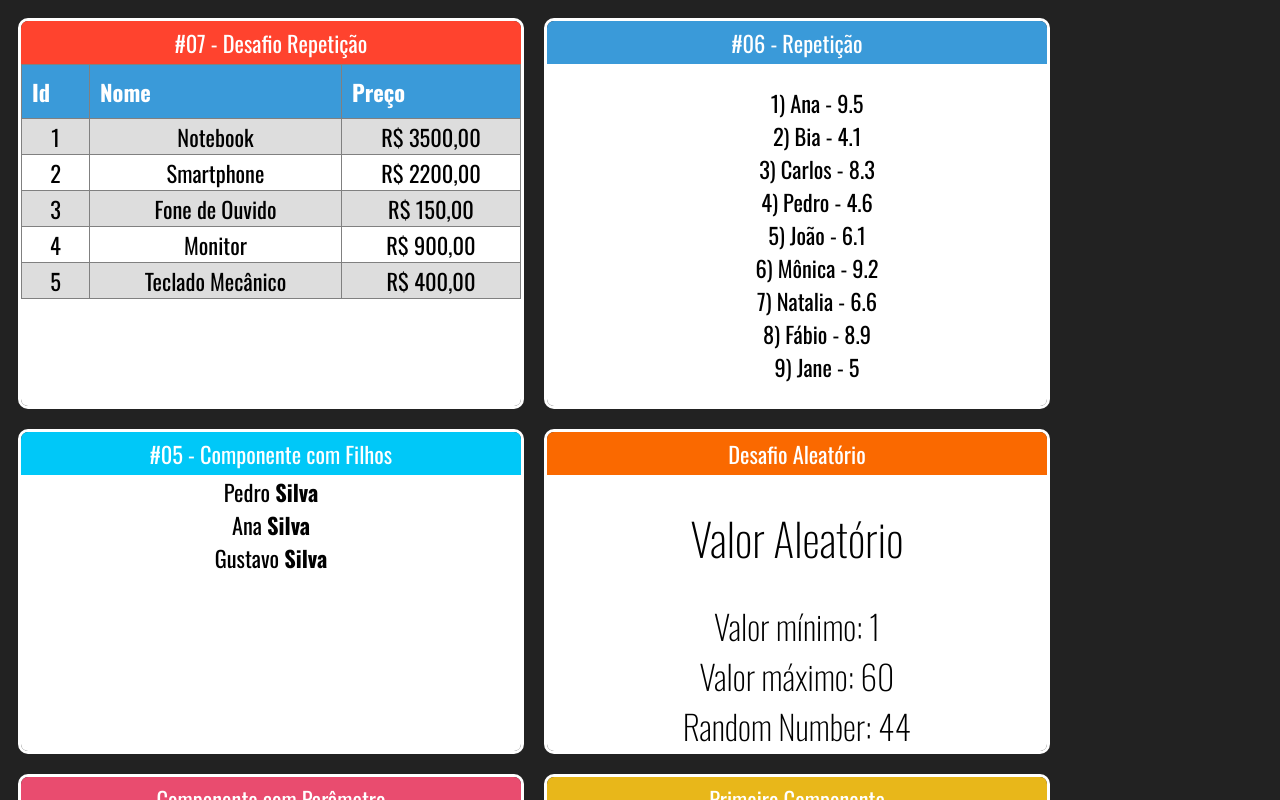
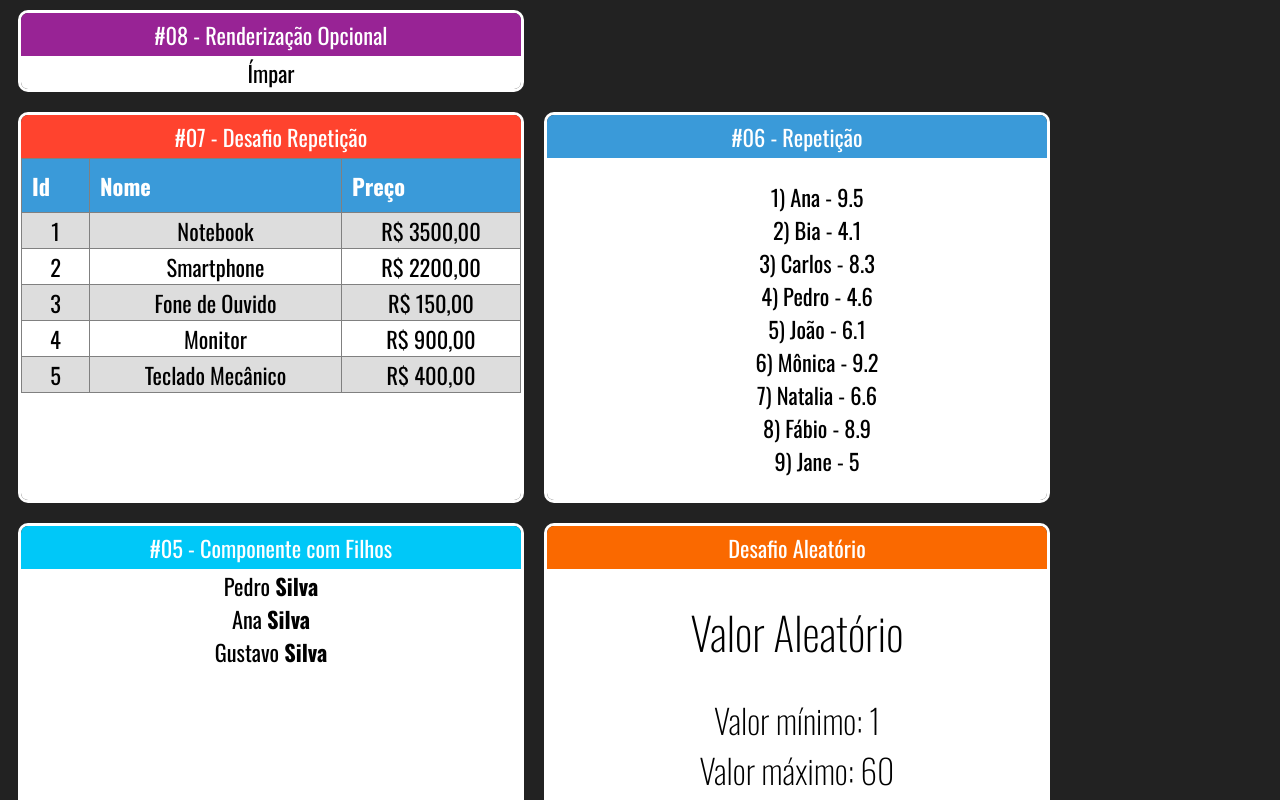
Before and after one commit to Homura-san/fundamentos-react, a React (Create React App) app: page / in a window 1280 px wide. Shown: the top 800 px of the page. Built offline with nearby package versions, Linux system fonts and the light colour scheme.

Commit message:
Renderização Opcional #01

```diff
--- a/src/App.jsx
+++ b/src/App.jsx
@@ -8,11 +8,16 @@
 import Card from './components/layouts/Card';
 import ListaAlunos from "./components/repeticao/ListaAlunos";
 import TabelaProduto from "./components/repeticao/TabelaProduto";
+import ParOuImpar from "./components/condicional/ParOuImpar";
 
 // Sintaxe de função mais reduzida possível
 
 export default _ =>
     <div className="App">
+        <Card titulo="#08 - Renderização Opcional" color="#982395">
+                <ParOuImpar numero={21} />
+            </Card>
+
         <div className="Cards">
             <Card titulo="#07 - Desafio Repetição" color="#FF432E">
                 <TabelaProduto />
--- /dev/null
+++ b/src/components/condicional/ParOuImpar.jsx
@@ -0,0 +1,11 @@
+import React from "react";
+
+export default (props) => {
+    const isPar = props.numero % 2 === 0
+
+    return (
+        <div>
+            {isPar ? <span>Par</span> : <span>Ímpar</span>}
+        </div>
+    )
+}
--- a/src/components/repeticao/TabelaProduto.jsx
+++ b/src/components/repeticao/TabelaProduto.jsx
@@ -7,7 +7,7 @@
     function getLinhas() {
         return produtos.map((produto, i) => {
             return (
-                <tr className={i%2==0 ? 'Par' : ''} key={produto.id}>
+                <tr className={i % 2 === 0 ? 'Par' : ''} key={produto.id}>
                     <td>{produto.id}</td>
                     <td>{produto.nome}</td>
                     <td>R$ {produto.preco.toFixed(2).replace('.', ',')}</td>
```
